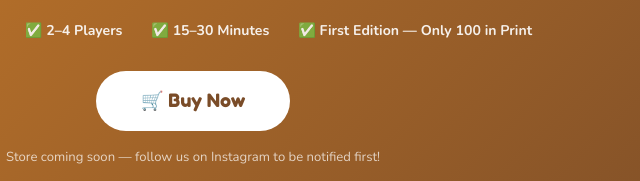
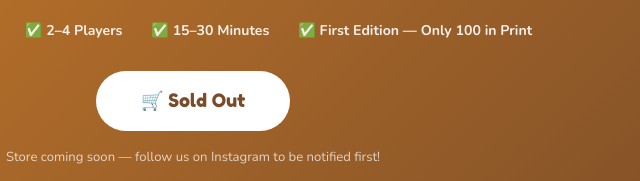
Before and after one commit to JFeelgoodOfficial/PlayCentralgames, a plain HTML site: page index.html in a window 1280 px wide. Shown: the part 3663-3844 px from the top of the page, 447-1087 px from the left. Drawn offline with nearby package versions, Linux system fonts and the light colour scheme.

Commit message:
Change 'Buy Now' button to 'Sold Out'

```diff
--- a/index.html
+++ b/index.html
@@ -787,7 +787,7 @@ footer{background:var(--forest-dark);color:rgba(255,255,255,.65);padding:2.5rem
       <span class="buy-feature">✅ 15–30 Minutes</span>
       <span class="buy-feature">✅ First Edition — Only 100 in Print</span>
     </div>
-    <a href="#" class="btn-buy">🛒 Buy Now</a>
+    <a href="#" class="btn-buy">🛒 Sold Out</a>
     <p style="margin-top:1rem;font-size:.82rem;opacity:.72;">Store coming soon — follow us on Instagram to be notified first!</p>
   </div>
 </section>
```
